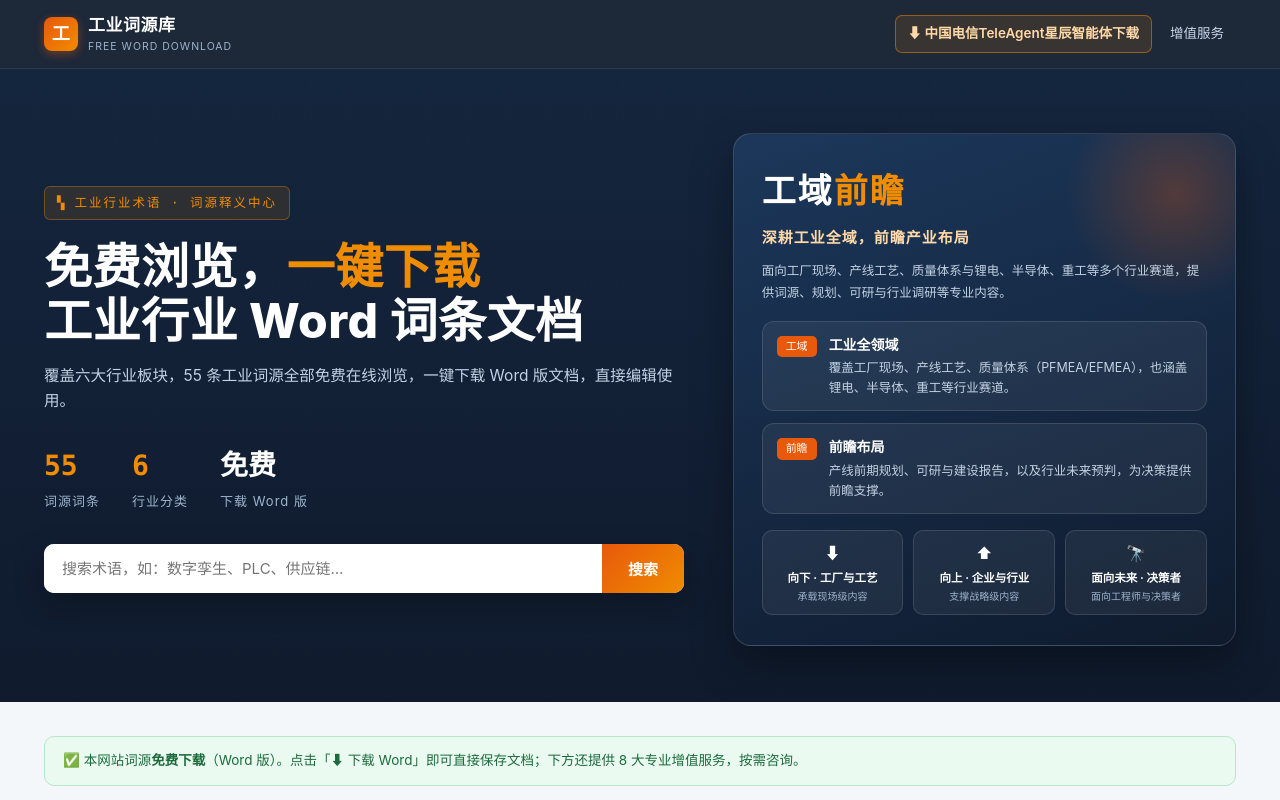
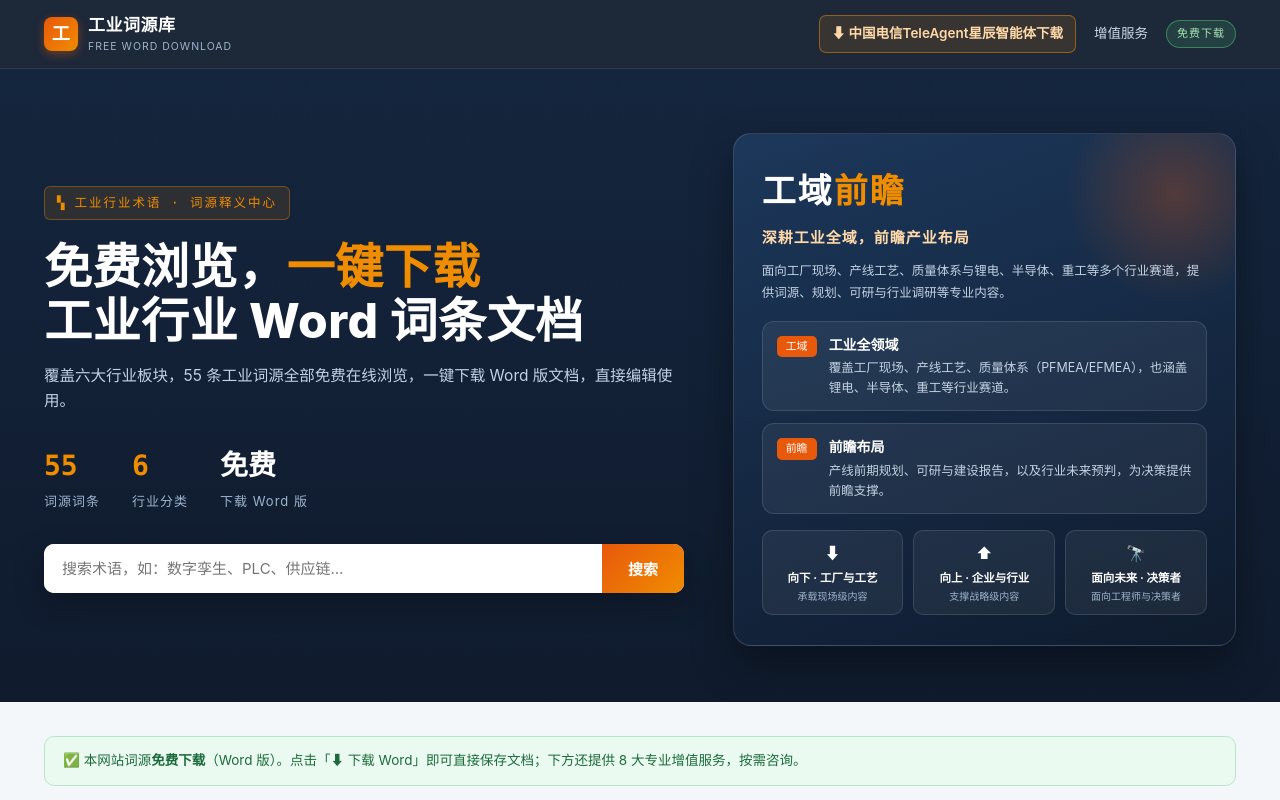
Before and after one commit to yaomaocai/token, a plain HTML site: page index.html in a window 1280 px wide. Shown: the top 800 px of the page. Drawn offline with Linux system fonts and the light colour scheme.

Commit message:
自动推送: index.html

```diff
--- a/index.html
+++ b/index.html
@@ -19,6 +19,7 @@
   .topnav a:hover{background:rgba(255,255,255,.08);color:#fff}
   .topnav a.nav-dl{color:#ffd9a8;border:1px solid rgba(240,140,0,.5);background:rgba(240,140,0,.12);font-weight:600;white-space:nowrap}
   .topnav a.nav-dl:hover{background:rgba(240,140,0,.22);color:#fff}
+  .free-tag{font-size:11px;color:#a9e6b5;border:1px solid rgba(80,200,120,.5);background:rgba(80,200,120,.15);padding:4px 10px;border-radius:20px;letter-spacing:1px}
   .hero{background:linear-gradient(rgba(21,38,63,.92),rgba(15,27,45,.96)),repeating-linear-gradient(0deg,transparent 0 38px,rgba(220,233,245,.06) 38px 39px),repeating-linear-gradient(90deg,transparent 0 38px,rgba(220,233,245,.06) 38px 39px),var(--navy);color:#fff;position:relative;overflow:hidden}
   .hero-inner{max-width:1240px;margin:0 auto;padding:64px 24px 56px;position:relative;z-index:2;display:grid;grid-template-columns:1.12fr .88fr;gap:48px;align-items:center}
   .eyebrow{display:inline-flex;align-items:center;gap:8px;font-family:var(--mono);font-size:12.5px;letter-spacing:2px;color:var(--orange2);background:rgba(240,140,0,.12);border:1px solid rgba(240,140,0,.35);padding:6px 12px;border-radius:6px;margin-bottom:20px}
@@ -142,7 +143,7 @@
 
 <div class="topbar"><div class="topbar-inner">
   <div class="brand"><div class="mark">工</div><div>工业词源库<small>FREE WORD DOWNLOAD</small></div></div>
-  <nav class="topnav"><a class="nav-dl" href="https://www.teleai.com.cn/product/teleagent" target="_blank" rel="noopener">⬇ 中国电信TeleAgent星辰智能体下载</a><a href="#services">增值服务</a></nav>
+  <nav class="topnav"><a class="nav-dl" href="https://www.teleai.com.cn/product/teleagent" target="_blank" rel="noopener">⬇ 中国电信TeleAgent星辰智能体下载</a><a href="#services">增值服务</a><span class="free-tag">免费下载</span></nav>
 </div></div>
 
 <section class="hero"><div class="hero-inner">
```
